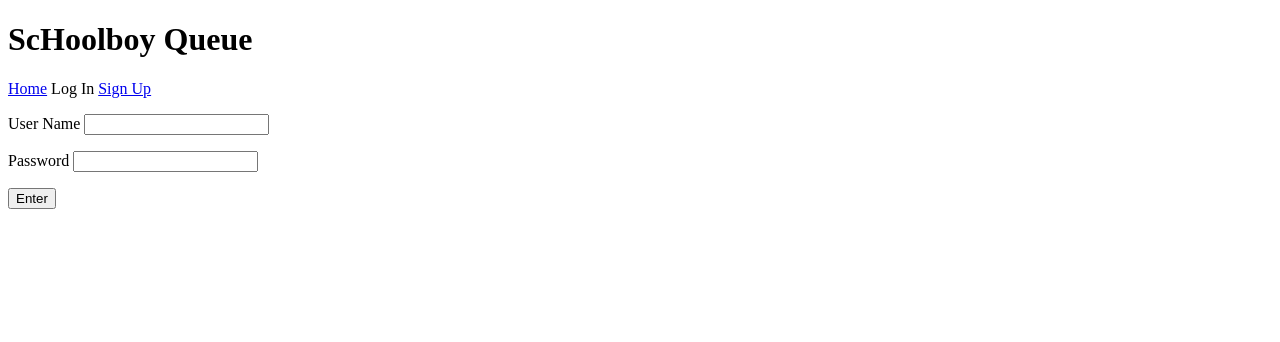
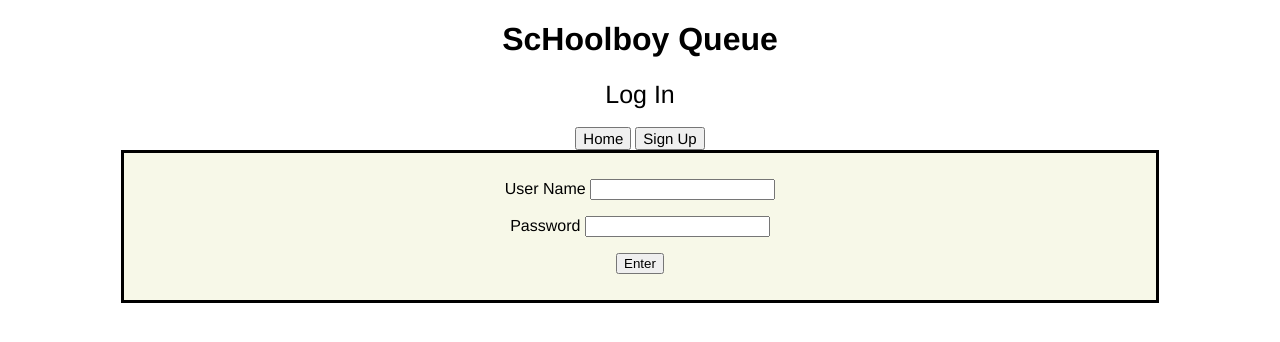
Before and after one commit to DanielSBrown/ScHoolboy-Queue, a Flask app: page /login/ in a window 1280 px wide. Shown: the top 342 px of the page. Run offline with Flask 2, Linux system fonts and the light colour scheme.

Commit message:
Finish up adding simple CSS to the html pages

```diff
--- a/app/templates/landing.html
+++ b/app/templates/landing.html
@@ -40,7 +40,7 @@
         text-align: center;
     }
     .center {
-        test-align:center;
+        text-align:center;
     }
     .header {
         font-family: "Helvetica";
@@ -64,7 +64,7 @@
         <form action ="http://localhost:5000/group/" method = "POST">
 =======
         <h1>ScHoolboy Queue</h1>
-        <span>Home</span>
+        <span style = "font-size: 25px; font-family: 'Helvetica'">Home</span>
         <a href="/login/">Log In</a>
         <a href="/signup/">Sign Up</a>
         <form action ="group/" method = "POST">
--- a/app/templates/login.html
+++ b/app/templates/login.html
@@ -1,14 +1,69 @@
 <!DOCTYPE html>
 <html>
+   <head>
+      <title>Login Page</title>
+      <style>
+    div {
+        width: 70%;
+        border: 25px black;
+        background-color: #F7F8E8;
+        padding: 25px;
+        margin: 25px;
+        font-family: "Helvetica";
+        font-style: normal
+        font-size: 20px;
+    }
+    .divcenter {
+        margin: auto;
+        text-align: center;
+        width: 80%;
+        border: 3px solid black;
+        padding : 10px;
+    }
+    .button {
+        font-family: "Helvetica", cursive, sans-serif;
+        font-weight: :bold;
+        font-style:normal;
+        font-size: 15px;
+        color: black;
+        appearance: button;
+        text-align:center;
+    }
+    a.button{
+        font-family: "Helvetica", cursive, sans-serif;
+        font-weight: bold;
+        font-style:normal;
+        font-size: 15px;
+        color: black;
+        appearance: button;
+        text-align: center;
+    }
+    .center {
+        text-align:center;
+    }
+    .header {
+        font-family: "Helvetica";
+        font-weight: bold;
+        font-style: normal;
+    }
+    body {
+        text-align: center;
+    }
+    </style>
+    </head>
    <body>
-      <h1>ScHoolboy Queue</h1>
-      <a href="/">Home</a>
-      <span>Log In</span>
-      <a href="/signup/">Sign Up</a>
+      <h1 class = "header" align = "center">ScHoolboy Queue</h1>
+      <span style = "font-size: 25px; font-family: 'Helvetica'">Log In</span>
+      <br/>
+      <br/>
+      <a href="/"><button class = "button" type = "button">Home</button></a>
+      <a href="/signup/"><button class = "button" type = "button">Sign Up</button></a>
+      <div id = "form" class = "divcenter" align = "center">
       <form action ="http://localhost:5000/setcookie/" method = "POST">
          <p>User Name <input type = "text" name = "username" /></p>
          <p>Password <input type = "password" name = "password" /></p>
          <p><input type="submit" value = "Enter" /></p>
       </form>
+      </div>
    </body>
 </html>
```
Also changed, not shown: app/templates/signup.html (+54 -5 lines).
